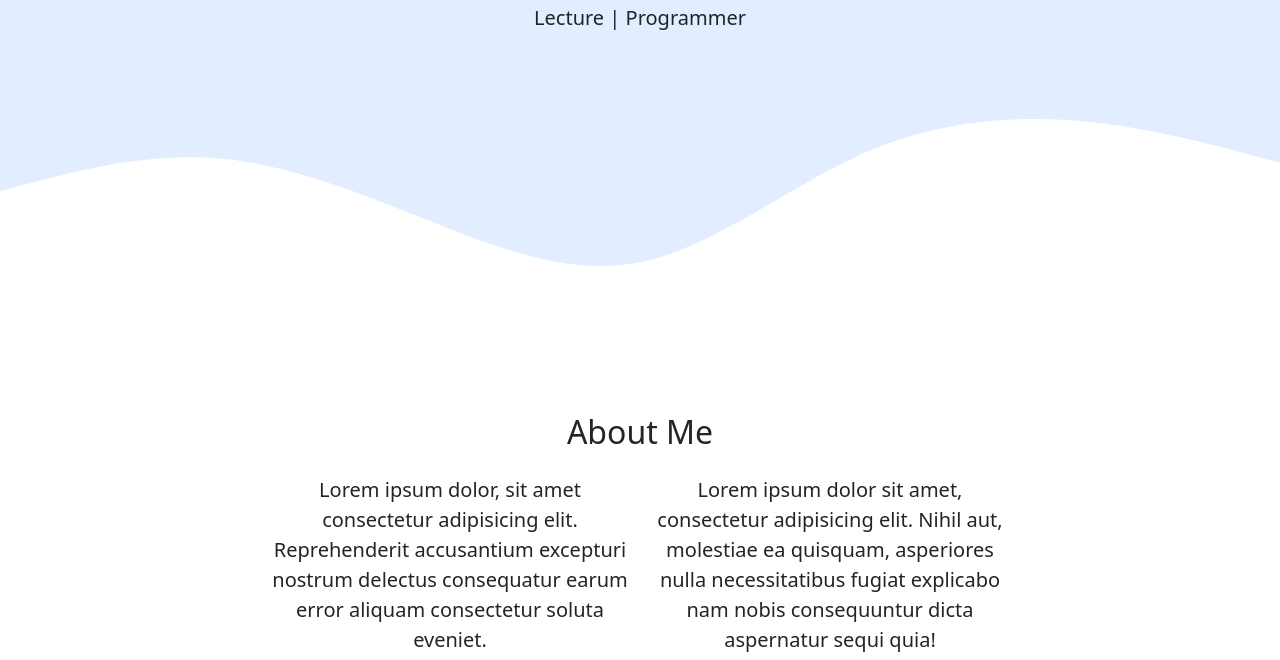
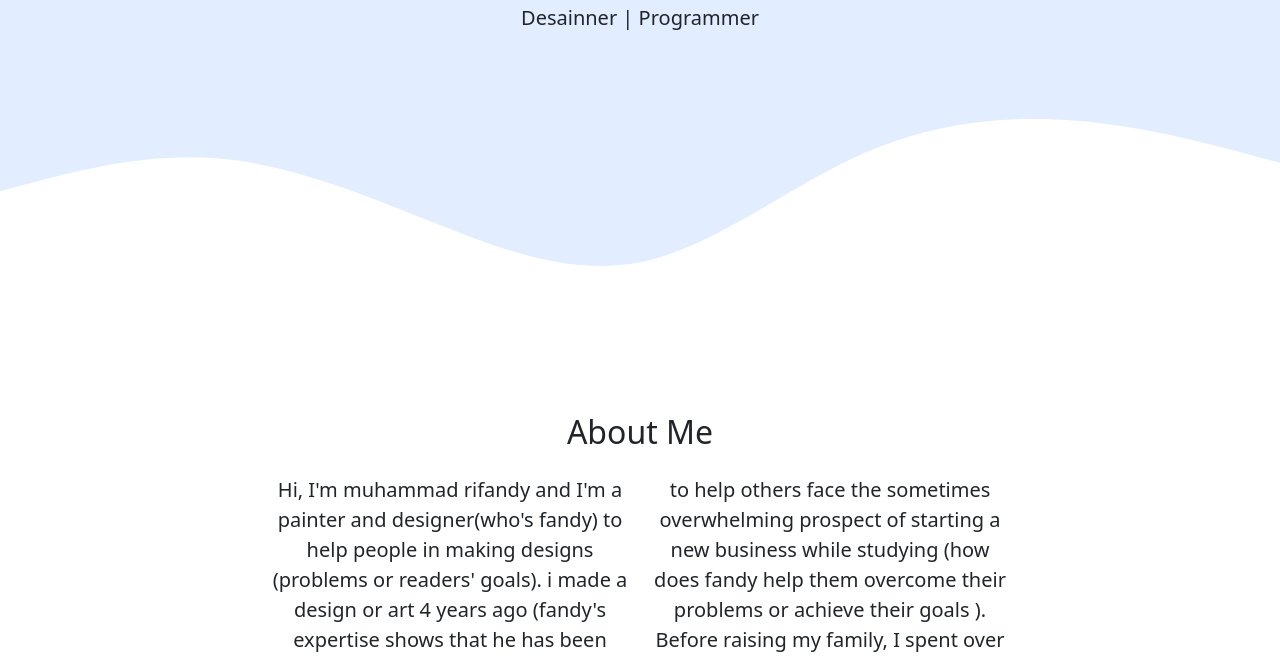
Before and after one commit to Muhammadrifandy/muhammadrifandy.github.io, a plain HTML site: page index.html in a window 1280 px wide. Shown: the part 432-1092 px from the top of the page. Drawn offline with nearby package versions, Linux system fonts and the light colour scheme.

Commit message:
Update index.html

```diff
--- a/index.html
+++ b/index.html
@@ -83,7 +83,7 @@
       />
 
       <h1 class="display-4">MUHAMMAD RIFANDY</h1>
-      <p class="lead">Lecture | Programmer</p>
+      <p class="lead">Desainner | Programmer</p>
       <svg xmlns="http://www.w3.org/2000/svg" viewBox="0 0 1440 320">
         <path
           fill="#ffffff"
@@ -104,16 +104,12 @@
         <div class="row justify-content-center fs-5 text-center">
           <div class="col-md-4 mb-3">
             <p>
-              Lorem ipsum dolor, sit amet consectetur adipisicing elit.
-              Reprehenderit accusantium excepturi nostrum delectus consequatur
-              earum error aliquam consectetur soluta eveniet.
+              Hi, I'm muhammad rifandy and I'm a painter and designer(who's fandy) to help people in making designs (problems or readers' goals). i made a design or art 4 years ago (fandy's expertise shows that he has been painting for the past 4 years)
             </p>
           </div>
           <div class="col-md-4 mb-3">
             <p>
-              Lorem ipsum dolor sit amet, consectetur adipisicing elit. Nihil
-              aut, molestiae ea quisquam, asperiores nulla necessitatibus fugiat
-              explicabo nam nobis consequuntur dicta aspernatur sequi quia!
+              to help others face the sometimes overwhelming prospect of starting a new business while studying (how does fandy help them overcome their problems or achieve their goals ). Before raising my family, I spent over ten years as a student, in high school.
             </p>
           </div>
         </div>
```
